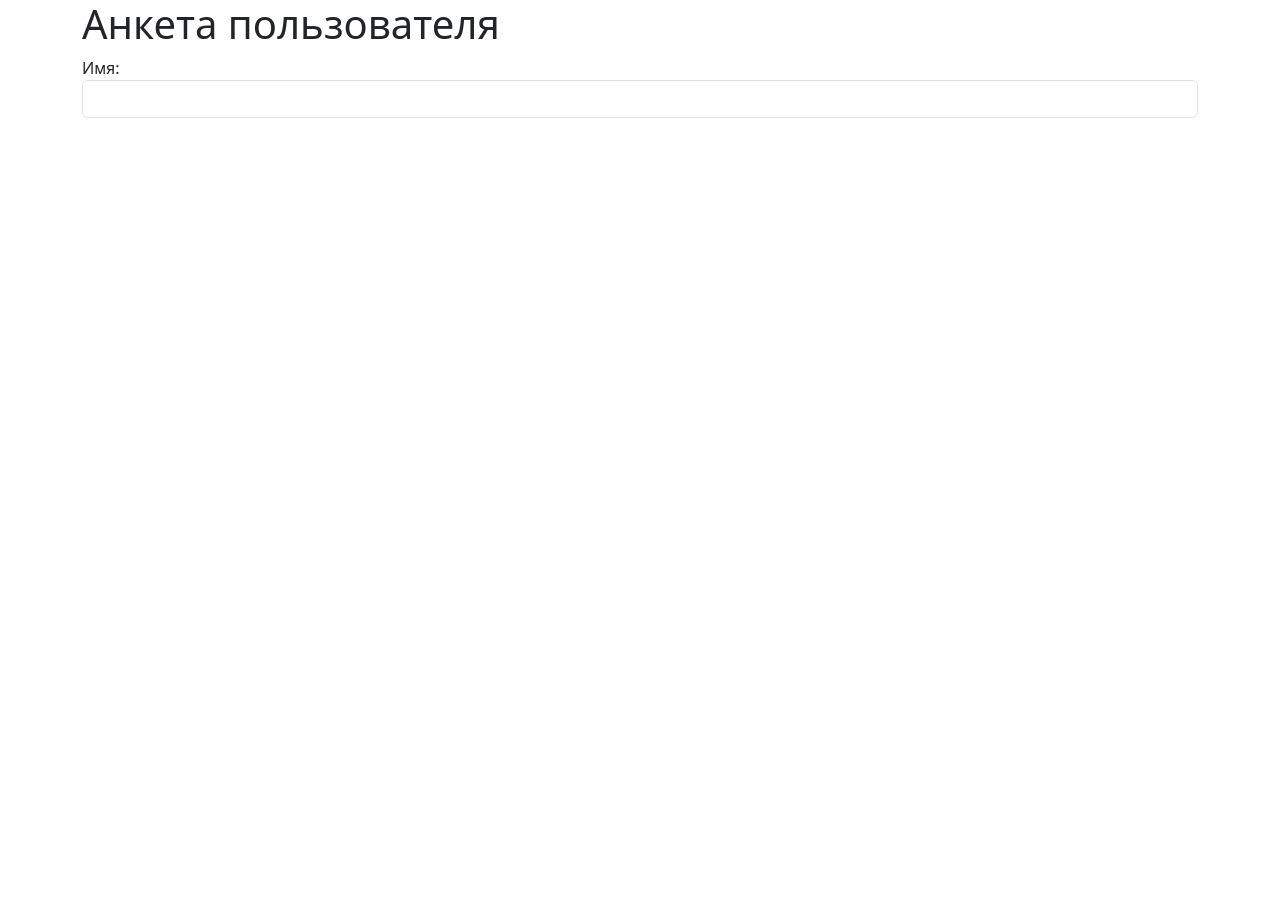
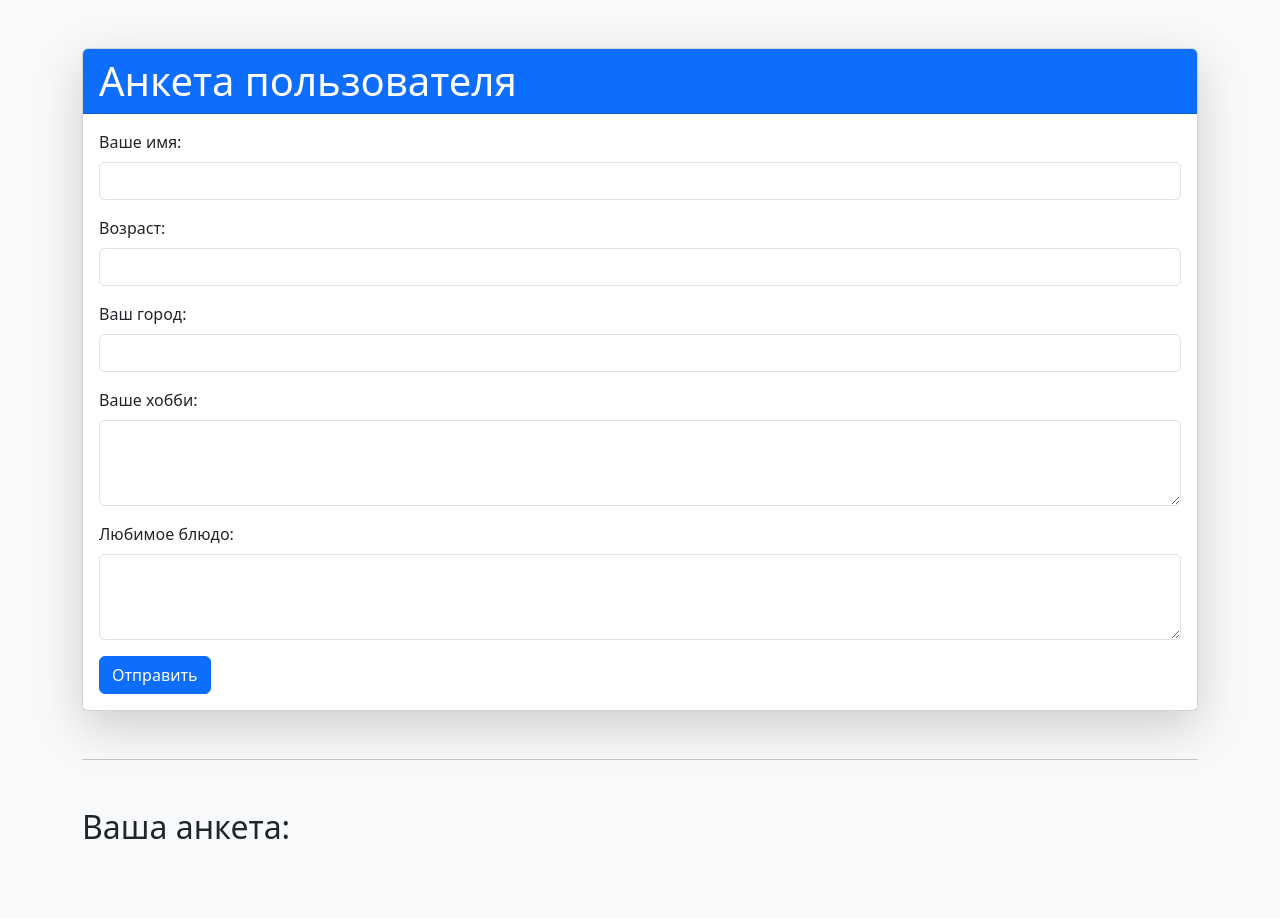
Before and after one commit to YuriyNik156/VD06, a Flask app: template hometask/hometask_app/templates/questions.html in a window 1280 px wide. Before the commit the page ends 118 px from the top, so only its background shows below. Run offline with Flask 3, Linux system fonts and the light colour scheme; the template is opened without the code that fills it, so the values that code supplies are empty.

Commit message:
update questions.html and routes.py

```diff
--- a/hometask/hometask_app/templates/questions.html
+++ b/hometask/hometask_app/templates/questions.html
@@ -1,22 +1,55 @@
 <!DOCTYPE html>
-<html lang="en">
+<html lang="ru">
 <head>
     <meta charset="UTF-8">
     <title>Анкета пользователя</title>
     <link href="https://cdn.jsdelivr.net/npm/bootstrap@5.3.3/dist/css/bootstrap.min.css" rel="stylesheet" integrity="sha384-QWTKZyjpPEjISv5WaRU9OFeRpok6YctnYmDr5pNlyT2bRjXh0JMhjY6hW+ALEwIH" crossorigin="anonymous">
 </head>
-<body>
-<div class="container">
-    <h1>Анкета пользователя</h1>
-    <form method="POST" action="/">
-        <div class="form group"
-        <label for="name">Имя:</label>
-        <input type="text" class="form-control" id="name" name="name" required>
+<body class="bg-light">
+<div class="container py-5">
+    <div class="card shadow-lg">
+        <div class="card-header bg-primary text-white">
+            <h1 class="mb-0">Анкета пользователя</h1>
         </div>
-    </form>
+        <div class="card-body">
+            <form method="POST" action="/">
+                <div class="mb-3">
+                    <label for="name" class="form-label">Ваше имя:</label>
+                    <input type="text" class="form-control" id="name" name="name" required>
+                </div>
+                <div class="mb-3">
+                    <label for="age" class="form-label">Возраст:</label>
+                    <input type="number" class="form-control" id="age" name="age" required>
+                </div>
+                <div class="mb-3">
+                    <label for="city" class="form-label">Ваш город:</label>
+                    <input type="text" class="form-control" id="city" name="city" required>
+                </div>
+                <div class="mb-3">
+                    <label for="hobby" class="form-label">Ваше хобби:</label>
+                    <textarea class="form-control" id="hobby" name="hobby" rows="3" required></textarea>
+                </div>
+                <div class="mb-3">
+                    <label for="dish" class="form-label">Любимое блюдо:</label>
+                    <textarea class="form-control" id="dish" name="dish" rows="3"></textarea>
+                </div>
+                <button type="submit" class="btn btn-primary">Отправить</button>
+            </form>
+        </div>
+    </div>
 
+    <hr class="my-5">
+
+    <h2 class="mb-4">Ваша анкета:</h2>
+    {% for query in queries %}
+    <div class="card mb-3">
+        <div class="card-body">
+            <h4 class="card-title">{{ query.title }}</h4>
+            <p class="card-text">{{ query.content }}</p>
+        </div>
+    </div>
+    {% endfor %}
 </div>
-
 
 <script src="https://cdn.jsdelivr.net/npm/bootstrap@5.3.3/dist/js/bootstrap.bundle.min.js" integrity="sha384-YvpcrYf0tY3lHB60NNkmXc5s9fDVZLESaAA55NDzOxhy9GkcIdslK1eN7N6jIeHz" crossorigin="anonymous"></script>
 </body>
```
Also changed, not shown: hometask/hometask_app/routes.py (+10 -0 lines).
